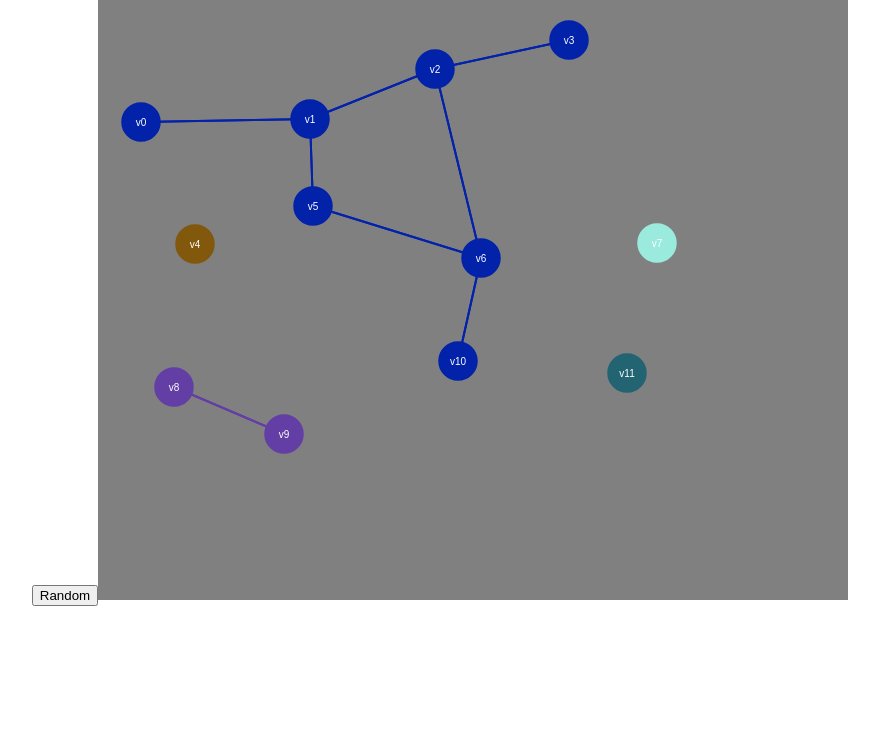
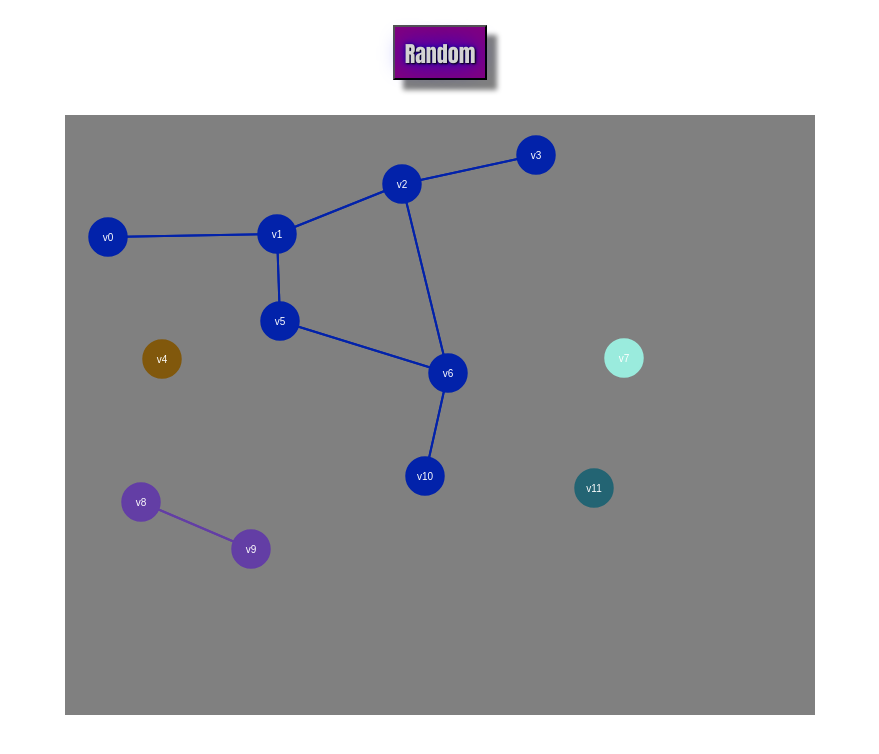
Before and after one commit to bloominstituteoftechnology/Sprint-Challenge--Graphs, a React (Create React App) app in the folder graph_dfs_debug/: page / in a window 1280 px wide. Shown: the top 754 px of the page, without its empty margins (200-1079 px from the left). Built offline with nearby package versions, Linux system fonts and the light colour scheme.

Commit message:
App.css - Added styling to button for first project for fun!

```diff
--- a/graph_dfs_debug/src/App.css
+++ b/graph_dfs_debug/src/App.css
@@ -22,6 +22,27 @@
   font-size: large;
 }
 
+button {
+  background-color: purple;
+  display: flex;
+  justify-content: center;
+  margin: 0 auto;
+  height: 55px;
+  font-size: 22px;
+  font-family: impact;
+  padding: 10px;
+  margin-top: 25px;
+  margin-bottom: 35px;
+  color: lightgrey;
+    text-shadow: 1px 1px 2px black, 0 0 25px blue, 0 0 5px darkblue;
+    box-shadow: 10px 10px 5px grey;
+}
+
+button:hover {
+  background-color: teal;
+  text-shadow: 4px 4px 7px purple;
+}
+
 @keyframes App-logo-spin {
   from { transform: rotate(0deg); }
   to { transform: rotate(360deg); }
```
